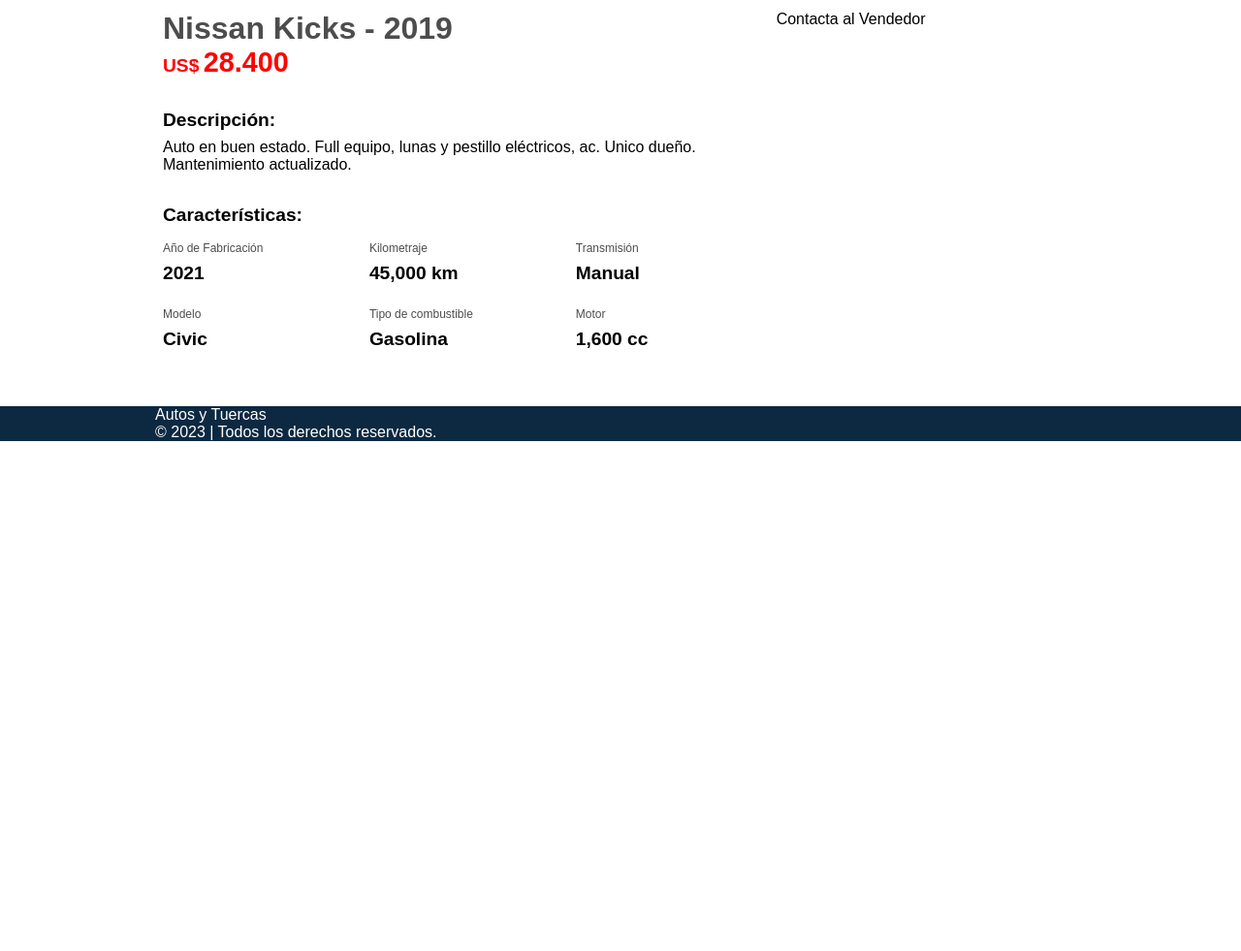
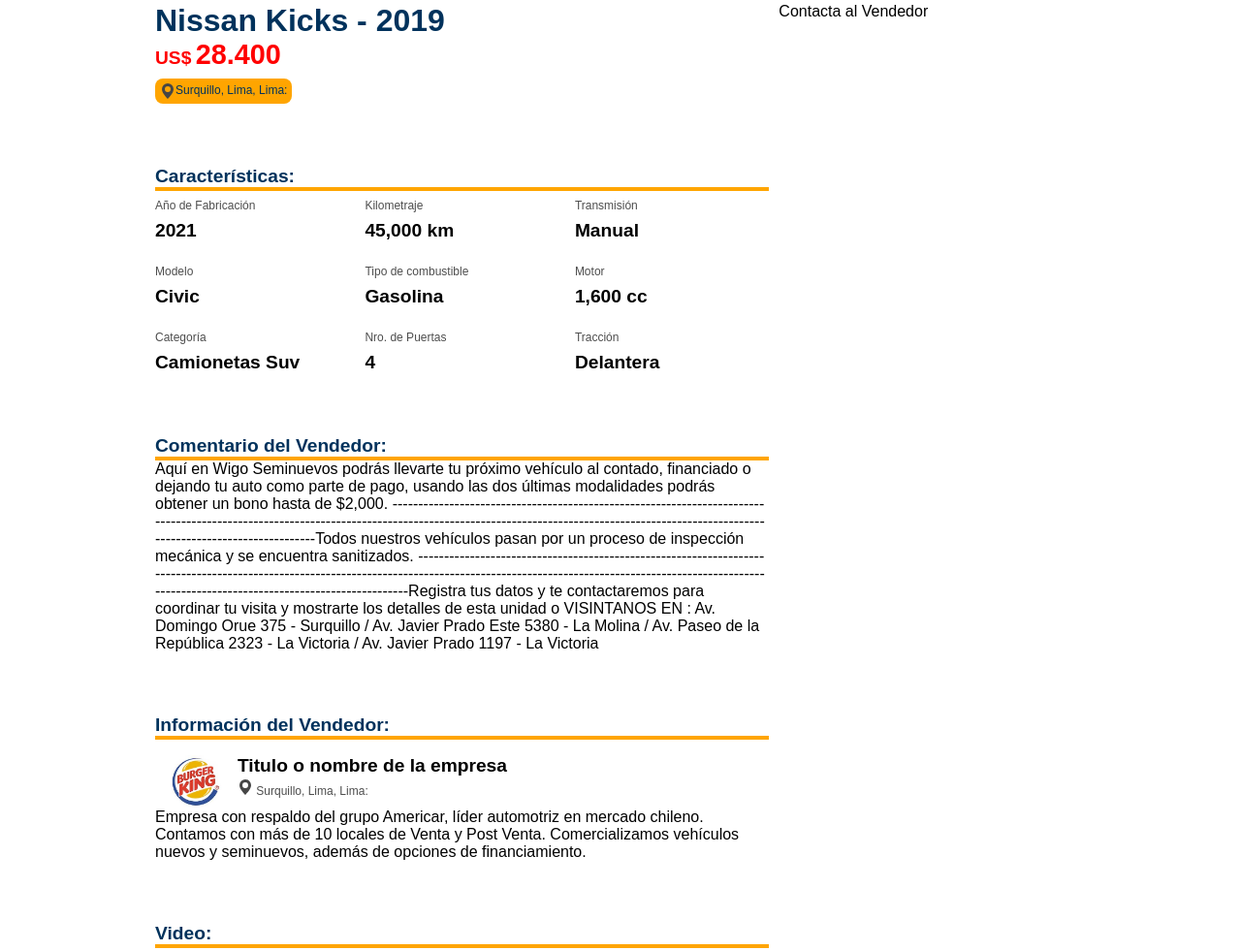
Before and after one commit to danextrem/tuercasyruedas, a plain HTML site: page autos/nuevos/index.html in a window 1280 px wide. Shown: the part 523-1504 px from the top of the page at 97% size. Before the commit the page ends 978 px from the top, so only its background shows below. Drawn offline with Linux system fonts and the light colour scheme; grey boxes are pictures that could not be loaded.

Commit message:
Update Video

```diff
--- a/autos/nuevos/index.html
+++ b/autos/nuevos/index.html
@@ -43,8 +43,7 @@
           <span>US$</span>
           <span>28.400</span>
         </div>
-        <div class="info">Descripción:</div>
-        <span>Auto en buen estado. Full equipo, lunas y pestillo eléctricos, ac. Unico dueño. Mantenimiento actualizado.</span>
+        <div class="info-direccion"><img src="/assets/icons/geo-alt-fill.svg" alt="ping"> Surquillo, Lima, Lima:</div>
         <div class="info">Características:</div>
         <div class="info-caracteristica">
           <div>
@@ -71,7 +70,39 @@
             <div>Motor</div>
             <div>1,600 cc</div>
           </div>
+          <div>
+            <div>Categoría</div>
+            <div>Camionetas Suv</div>
+          </div>
+          <div>
+            <div>Nro. de Puertas</div>
+            <div>4</div>
+          </div>
+          <div>
+            <div>Tracción</div>
+            <div>Delantera</div>
+          </div>
         </div>
+      </div>
+      <div class="info">Comentario del Vendedor:</div>
+        <div>Aquí en Wigo Seminuevos podrás llevarte tu próximo vehículo al contado, financiado o dejando tu auto como parte de pago, usando las dos últimas modalidades podrás obtener un bono hasta de $2,000. -----------------------------------------------------------------------------------------------------------------------------------------------------------------------------------------------------------------------------Todos nuestros vehículos pasan por un proceso de inspección mecánica y se encuentra sanitizados. ------------------------------------------------------------------------------------------------------------------------------------------------------------------------------------------------------------------------------------------Registra tus datos y te contactaremos para coordinar tu visita y mostrarte los detalles de esta unidad o VISINTANOS EN : Av. Domingo Orue 375 - Surquillo / Av. Javier Prado Este 5380 - La Molina / Av. Paseo de la República 2323 - La Victoria / Av. Javier Prado 1197 - La Victoria</div>
+      <div class="info">Información del Vendedor:</div>
+        <div class="info-vendedor">
+          <div class="info-vendedor-logo">
+            <img src="/assets/logo-empresa.jpg" alt="Empresa Internacional" >
+          </div>
+          <div class="info-vendedor-titulo">
+            <div>Titulo o nombre de la empresa</div>
+            <div><img src="/assets/icons/geo-alt-fill.svg" alt="ping"> Surquillo, Lima, Lima:</div>
+          </div>
+        </div>
+      <div>Empresa con respaldo del grupo Americar, líder automotriz en mercado chileno. Contamos con más de 10 locales de Venta y Post Venta. Comercializamos vehículos nuevos y seminuevos, además de opciones de financiamiento.</div>
+
+
+      <div class="info">Video:</div>
+      <div class="info-video">
+        <iframe src="https://www.youtube.com/embed/0gfG_a_hcck?si=ZH-eHfxQVb6NPZu4" title="YouTube video player" frameborder="0" allow="accelerometer; autoplay; clipboard-write; encrypted-media; gyroscope; picture-in-picture; web-share" allowfullscreen></iframe>
+      </div>
       </article>
 
       <div class="form-contacto">
--- a/css/buid-detalle.css
+++ b/css/buid-detalle.css
@@ -1,7 +1,7 @@
 :root {
     --bg-body-color: #ededed;
     --bg-primary-color: orange;
-    --bg-wrapper-color: #0c2941;
+    --bg-wrapper-color: #00325c;
     --bg-black-secundary: #4d4d4d;
     --height-header: 60px;
 
@@ -98,7 +98,6 @@ main{
     height: 300px;
     overflow: hidden;
     margin-top: 0.5rem;
-    /*background-color: white;    */
 }
 
 .slider > img {
@@ -107,15 +106,25 @@ main{
     object-fit: contain;
 }
 
+.info-direccion{
+    display: inline-flex;
+    padding: 5px;
+    background-color: var(--bg-primary-color);
+    border-radius: 0.5rem;
+    margin-top: 0.5rem;
+    color: var(--bg-wrapper-color);
+    font-size: 0.75rem;
+}
+
 .datos-generales{
     display: grid;
     margin-top: 0.5rem;
-    padding: 0.5rem;
+
 }
 
 .info-vehiculo > h1{
     font-weight: bold;
-    color: var(--bg-black-secundary)
+    color: var(--bg-wrapper-color);
 }
 .info-precio{
     color: red;
@@ -135,7 +144,9 @@ main{
 .info{
     font-size: 1.2rem;
     font-weight: bold;
-    padding: 2rem 0 0.5rem;
+    padding: 4rem 0 0;
+    border-bottom: 4px solid var(--bg-primary-color);
+    color: var(--bg-wrapper-color);
 }
 
 /* Info Caracteristicas*/
@@ -154,6 +165,38 @@ main{
 .info-caracteristica > div div:nth-child(2){
     font-size: 1.2rem;
     font-weight: bold;
+}
+
+.info-vendedor{
+    display: flex;
+    padding-top: 1rem;
+}
+
+.info-vendedor-logo {
+    width: 85px;
+    height: 55px;
+}
+
+.info-vendedor-logo img {
+    width: 100%;
+    height: 100%;
+    object-fit: contain;
+}
+
+.info-vendedor-titulo div:nth-child(1){
+    font-size: 1.2rem;
+    font-weight: bold;
+}
+
+.info-vendedor-titulo div:nth-child(2){
+    font-size: 0.75rem;
+    color: var(--bg-black-secundary);
+    padding: 0.2rem 0;
+}
+
+.info-video > iframe{
+    width: 100%;
+    height: 315px;
 }
 
 
@@ -231,6 +274,12 @@ main{
         grid-template-columns: 1fr 1fr 1fr;
     }
 
+    .info-video > iframe{
+        width: 100%;
+        height: 415px;
+        object-fit: contain;
+    }
+
 
 }
 
```
Also changed, not shown: assets/logo-empresa.jpg (added).
